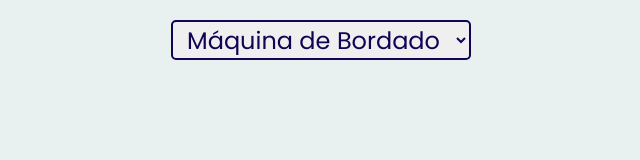
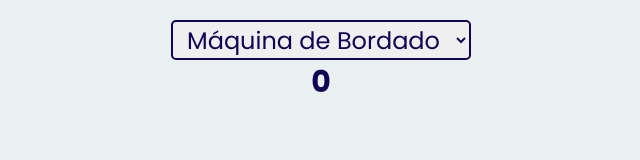
Before and after one commit to Wallace027Dev/ofc-site, a React (Create React App) app: page /orcamento in a window 1280 px wide. Shown: the top 160 px of the page, without its empty margins (319-959 px from the left). Built offline with nearby package versions, Linux system fonts and the light colour scheme.

Commit message:
feat: value in screen

```diff
--- a/src/pages/Tender/index.js
+++ b/src/pages/Tender/index.js
@@ -8,13 +8,14 @@ export default function Tender() {
   const [embroideryPoints, setEmbroideryPoints] = useState(0);
   const [embroideryColors, setEmbroideryColors] = useState(0);
   const [embroideryCuts, setEmbroideryCuts] = useState(0);
+  const [pricePerPiece, setPricePerPiece] = useState(0);
 
   function handleEmbroideryTypeChange(event) {
     const selectedValue = event.target.value;
     setEmbroideryType(selectedValue);
   }
 
-  function HandleCalculateTerder(
+  function HandleCalculateTender(
     newTablePreparation,
     newEmbroideryPoints,
     piecesPerRound,
@@ -115,7 +116,7 @@ export default function Tender() {
       pricePerRound
     );
 
-    return calculatedTender.toFixed(2);
+    return setPricePerPiece(calculatedTender.toFixed(2));
   }
 
   return (
@@ -177,7 +178,7 @@ export default function Tender() {
           embroideryPoints,
           embroideryColors,
           embroideryCuts ? (
-            <button type="button" onClick={HandleCalculateTerder}>
+            <button type="button" onClick={HandleCalculateTender}>
               Calcular
             </button>
           ) : (
@@ -185,6 +186,7 @@ export default function Tender() {
           ))
         }
       </form>
+      <h1>{pricePerPiece}</h1>
     </Container>
   );
 }
--- a/src/pages/Tender/styles.js
+++ b/src/pages/Tender/styles.js
@@ -1,9 +1,14 @@
 import styled from "styled-components";
 
 export const Container = styled.main`
+  h1 {
+    text-align: center;
+    font-size: 3rem;
+  }
+
   form {
+    display: flex;
     margin-top: 2rem;
-    display: flex;
     align-items: center;
     flex-direction: column;
 
```
